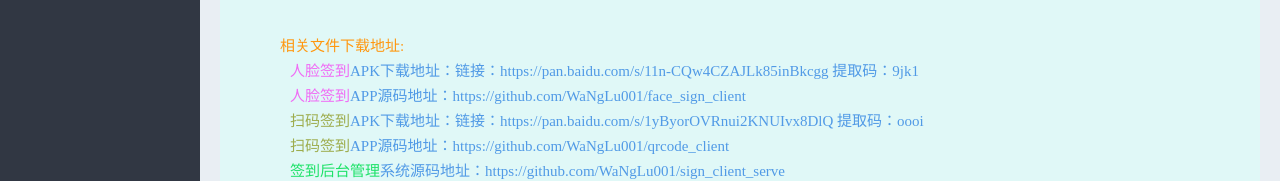
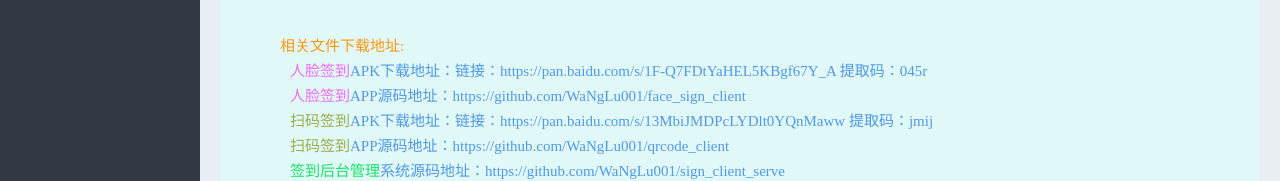
Before and after one commit to WaNgLu001/sign_client_serve, a Vue app: page /#/home in a window 1280 px wide. Shown: the part 261-442 px from the top of the page. Built offline with nearby package versions, Linux system fonts and the light colour scheme; sample sign-in values are in the browser's storage.

Commit message:
更新了百度网盘链接

```diff
--- a/src/views/home.vue
+++ b/src/views/home.vue
@@ -12,9 +12,9 @@
     </div>
   <div class="face_sign">
     <p style="color:#FF970F;margin-left:20px;margin-bottom:10px;">相关文件下载地址:</p>
-    <p style="color:#519ae6;margin-left:30px;margin-bottom:10px;"><span class="face">人脸签到</span>APK下载地址：链接：https://pan.baidu.com/s/11n-CQw4CZAJLk85inBkcgg 提取码：9jk1  </p>
+    <p style="color:#519ae6;margin-left:30px;margin-bottom:10px;"><span class="face">人脸签到</span>APK下载地址：链接：https://pan.baidu.com/s/1F-Q7FDtYaHEL5KBgf67Y_A 提取码：045r  </p>
     <p style="color:#519ae6;margin-left:30px;margin-bottom:10px;"><span class="face">人脸签到</span>APP源码地址：https://github.com/WaNgLu001/face_sign_client</p>
-    <p style="color:#519ae6;margin-left:30px;margin-bottom:10px;"><span class="qr">扫码签到</span>APK下载地址：链接：https://pan.baidu.com/s/1yByorOVRnui2KNUIvx8DlQ 提取码：oooi   </p>
+    <p style="color:#519ae6;margin-left:30px;margin-bottom:10px;"><span class="qr">扫码签到</span>APK下载地址：链接：https://pan.baidu.com/s/13MbiJMDPcLYDlt0YQnMaww 提取码：jmij </p>
     <p style="color:#519ae6;margin-left:30px;margin-bottom:10px;"><span class="qr">扫码签到</span>APP源码地址：https://github.com/WaNgLu001/qrcode_client</p>
     <p style="color:#519ae6;margin-left:30px;margin-bottom:10px;"><span class="ht">签到后台管理</span>系统源码地址：https://github.com/WaNgLu001/sign_client_serve</p>
     <p style="color:#519ae6;margin-left:30px;margin-bottom:10px;"><span class="ht">服务器后台</span>源码地址：https://github.com/WaNgLu001/face_sign_serve</p>
```
